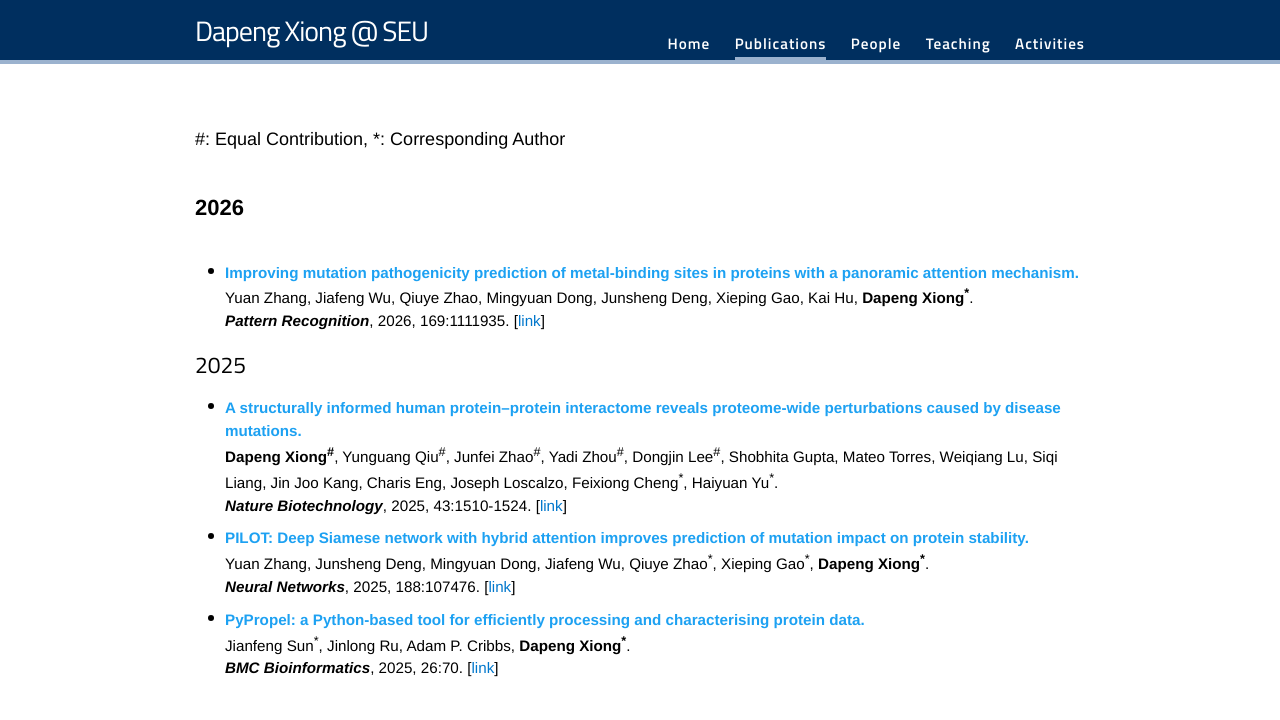
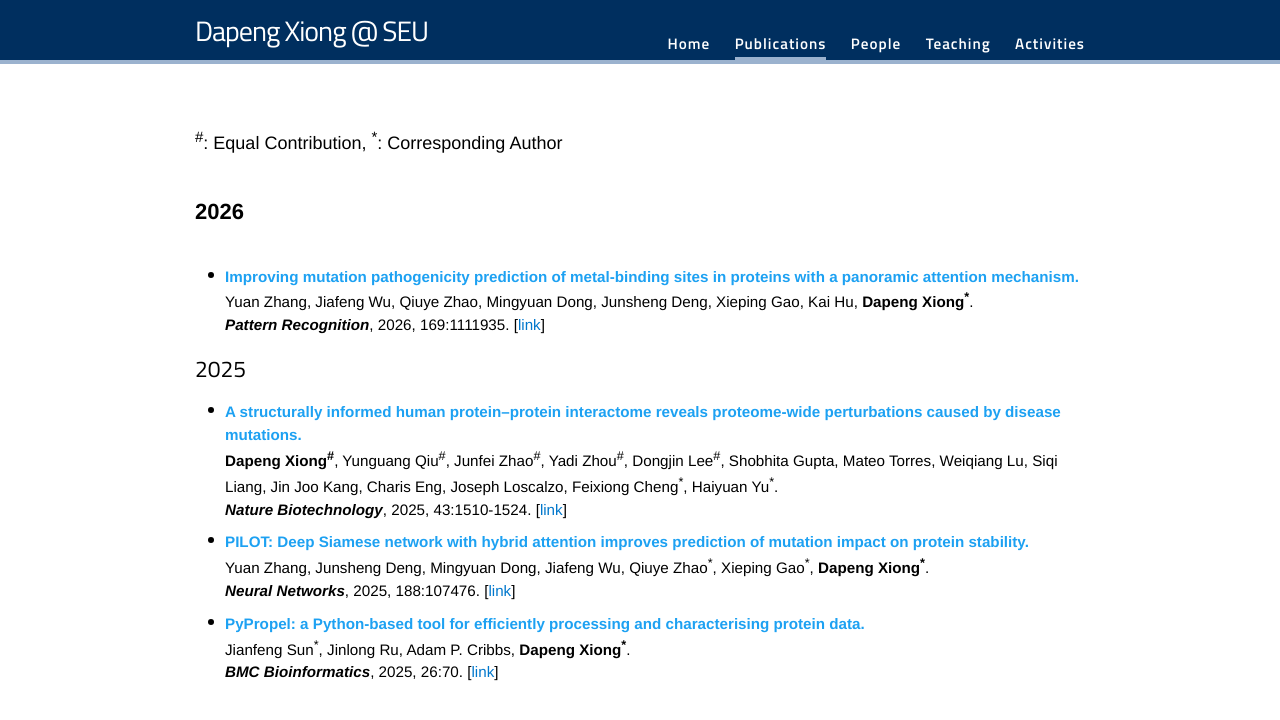
Before and after one commit to dapeng-xiong/dapeng-xiong.github.io, a Jekyll site: the page built from Publications.md, in a window 1280 px wide. Shown: the top 720 px of the page. Built offline with Jekyll 4.4.1, drawn with Linux system fonts in a browser that asks for light colours; nearby versions of some CDN libraries; some web fonts are replaced.

Commit message:
Update Publications.md

```diff
--- a/Publications.md
+++ b/Publications.md
@@ -7,7 +7,7 @@ active: Publications
 
 <hr style="clear:both;visibility: hidden;" />
 
-<text style="font-size: 18px; margin-bottom: 6px">#: Equal Contribution, *: Corresponding Author</text><br />
+<text style="font-size: 18px; margin-bottom: 6px"><sup>#</sup>: Equal Contribution, <sup>*</sup>: Corresponding Author</text><br />
 
 <text style="font-size: 22px; font-weight: bold; margin-top: 0px; margin-bottom: 100px">2026</text><br />
 
```
